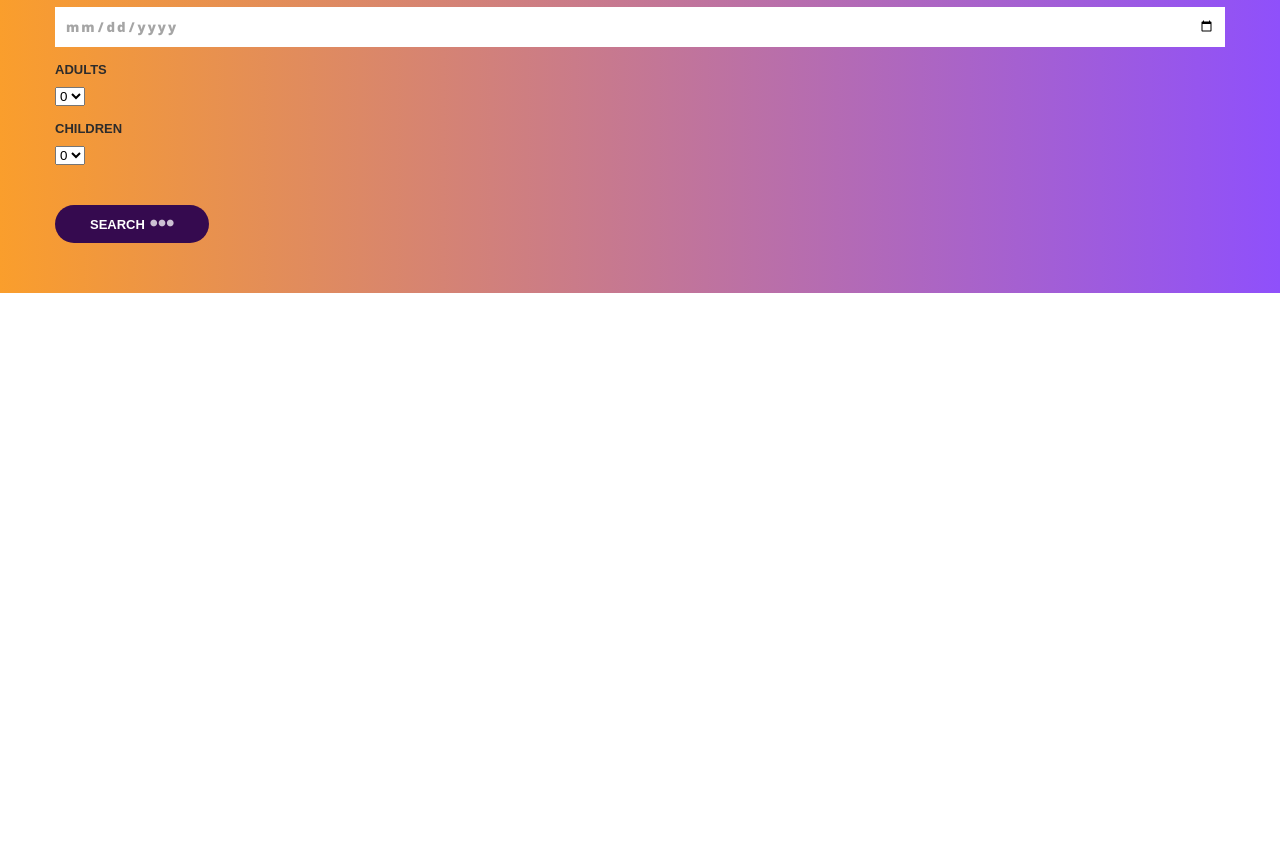
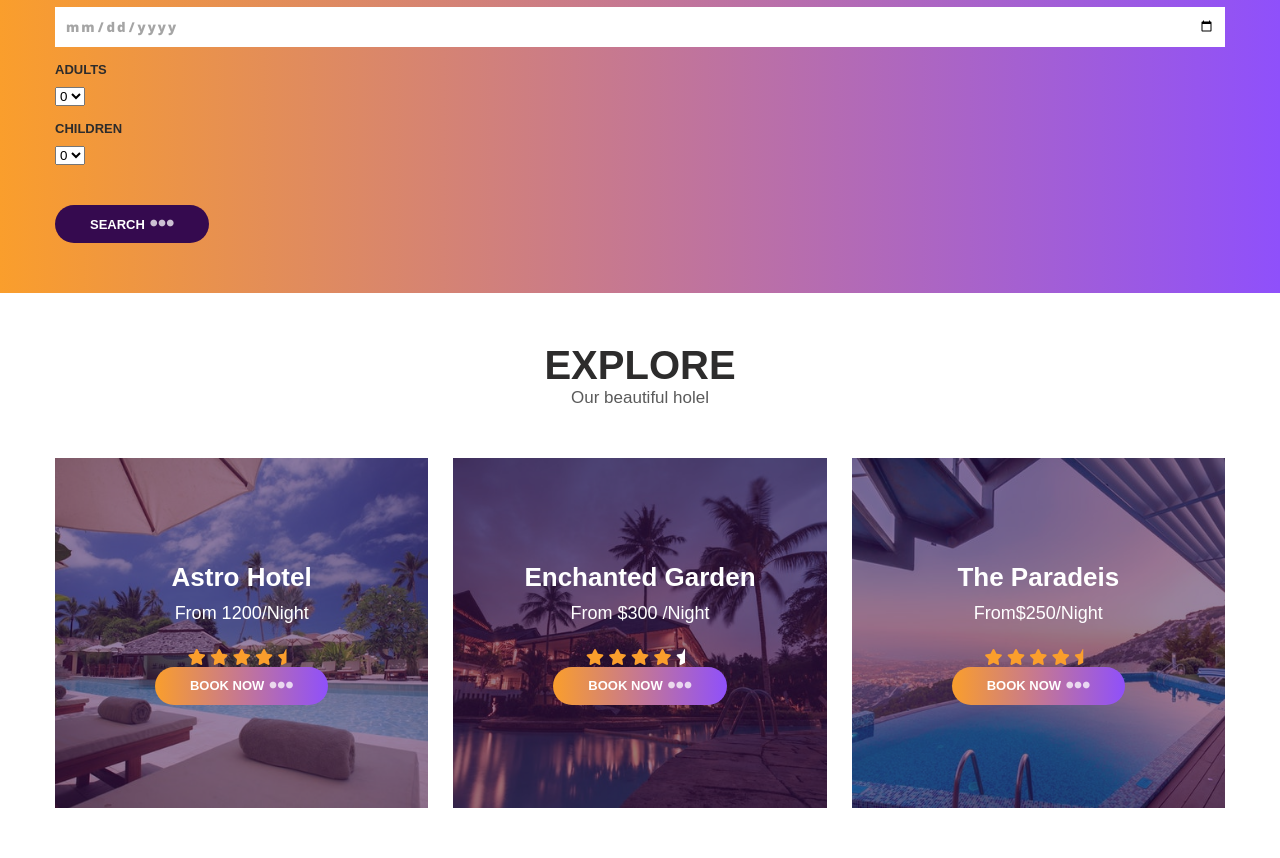
Before and after one commit to standlyfaustina/hotelwebsiteresponsive-, a plain HTML site: page index.html in a window 1280 px wide. Shown: the part 1028-1886 px from the top of the page. Before the commit the page ends 1321 px from the top, so only its background shows below. Drawn offline with nearby package versions, Linux system fonts and the light colour scheme.

Commit message:
added features of the hotel

```diff
--- a/index.html
+++ b/index.html
@@ -90,6 +90,62 @@
               </form>
           </div>
       </section>
+      <section class="hotels">
+          <div class="container">
+              <h5 class="section-head">
+                  <span class="heading">Explore</span>
+                  <span class="sub-heading">Our beautiful holel</span>
+              </h5>
+              <div class="grid">
+                  <div class="grid-item featured-hotels">
+                      <img src="./images/hotel_astro_resort.jpg" class="hotel-img" alt="hotel-feature">
+                      <h5 class="hotel-name">Astro Hotel</h5>
+                      <span class="hotel-price">From 1200/Night</span>
+                      <div class="hotel-rating">
+                          <i class="fas fa-star rating"></i>
+                          <i class="fas fa-star rating"></i>
+                          <i class="fas fa-star rating"></i>
+                          <i class="fas fa-star rating"></i>
+                          <i class="fas fa-star-half rating"></i>
+                      </div>
+                      <a href="#" class="btn btn-gradient">Book Now
+                          <span class="dots"><i class="fas fa-ellipsis-h"></i></span>
+                      </a>
+                  </div>
+                  <div class="grid-item featured-hotels">
+                      <img src="./images/hotel_the_enchanted_garden.jpg" class="hotel-img" alt="hotel-feature">
+                      <h5 class="hotel-name">Enchanted Garden</h5>
+                      <span class="hotel-price">From $300 /Night</span>
+                      <div class="hotel-rating">
+                          <i class="fas fa-star rating"></i>
+                          <i class="fas fa-star rating"></i>
+                          <i class="fas fa-star rating"></i>
+                          <i class="fas fa-star rating"></i>
+                          <i class="fas fa-star-half "></i>
+                      </div>
+                      <a href="#" class="btn btn-gradient">Book Now
+                          <span class="dots"><i class="fas fa-ellipsis-h"></i></span>
+                      </a>
+                  </div>
+                  <div class="grid-item featured-hotels">
+                      <img src="./images/hotel_the_paradise.jpg" class="hotel-img" alt="hotel-feature">
+                      <h5 class="hotel-name">The Paradeis</h5>
+                      <span class="hotel-price">From$250/Night</span>
+                      <div class="hotel-rating">
+                          <i class="fas fa-star rating"></i>
+                          <i class="fas fa-star rating"></i>
+                          <i class="fas fa-star rating"></i>
+                          <i class="fas fa-star rating"></i>
+                          <i class="fas fa-star-half rating"></i>
+                      </div>
+                      <a href="#" class="btn btn-gradient">Book Now
+                          <span class="dots"><i class="fas fa-ellipsis-h"></i></span>
+                      </a>
+                  </div>
+
+              </div>
+          </div>
+      </section>
   </main>
     <script src="main.js"></script>
 </body>
--- a/styles.css
+++ b/styles.css
@@ -224,6 +224,9 @@ section{
     margin-bottom: 1rem;
 }
 
+::placeholder{
+    color: inherit;
+}
 .input,
 .option{
     outline: none;
@@ -250,3 +253,81 @@ section{
 .btn-purple:hover{
     background-color:#56247f;
 }
+
+/* Featured hotels section styles */
+
+.section-head{
+    text-align: center;
+    margin-bottom: 5rem;
+}
+
+.heading{
+    display: block;
+    font-size: 4rem;
+    text-transform: uppercase;
+}
+
+.sub-heading{
+    font-size: 'Courgette',cursive;
+    font-size: 1.7rem;
+    font-weight: 300;
+    color: #5a5a5a;
+}
+
+.grid{
+    display: grid;
+    grid-template-columns: repeat(auto-fit, minmax(30rem, 1fr));
+    grid-gap: 2.5rem;
+}
+
+.grid-item{
+    display: flex;
+    flex-direction: column;
+    align-items: center;
+    justify-content: center;
+}
+
+.featured-hotels{
+    height: 35rem;
+    color: #fff;
+    padding: 1rem;
+    position: relative;
+    z-index: 0;
+}
+
+.featured-hotels::before{
+    content: "";
+    position: absolute;
+    top: 0;
+    left: 0;
+    width: 100%;
+    height: 100%;
+    background-color: var(--purple-transparent-alt);
+    z-index:-1;
+}
+
+.hotel-img{
+    width: 100%;
+    height: 100%;
+    object-fit: cover;
+    position: absolute;
+    top: 0;
+    left: 0;
+    z-index: -2;
+}
+
+.hotel-name{
+    font-size: 2.6rem;
+}
+
+.hotel-price{
+    font-size: 1.8rem;
+}
+
+.hotel-price{
+    margin:1rem 0 2.5rem;
+}
+
+.rating{
+    color: var(--yellow-solid);
+}
```
